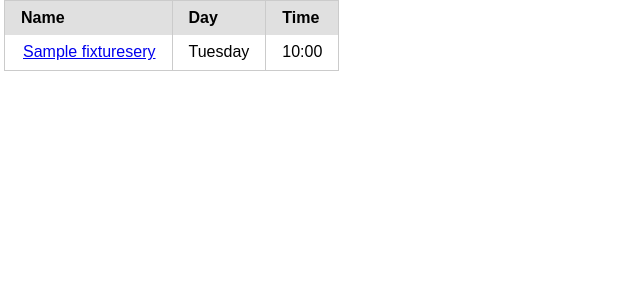
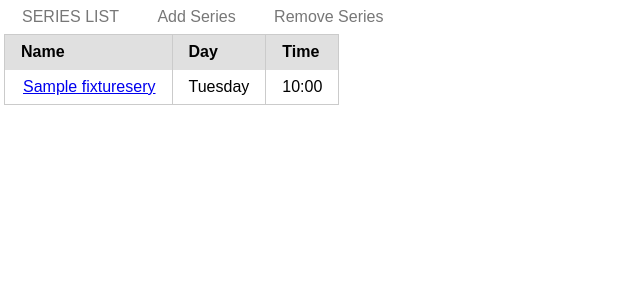
Before and after one commit to cwd18/Tennis-web-app, a PHP site: page /ListSeries.php in a window 1280 px wide. Shown: the top 300 px of the page, without its empty margins (0-640 px from the left). Run offline with PHP 8.4, Linux system fonts and the light colour scheme; tables that the repository leaves empty hold one stand-in row (values such as "Sample post"); some libraries are stand-ins or nearby versions.

Commit message:
Use Pure menu throughout

```diff
--- a/WebPages/ListSeries/ListSeries.php
+++ b/WebPages/ListSeries/ListSeries.php
@@ -11,6 +11,17 @@
 </head>
 <body>
 
+<div class="pure-menu pure-menu-horizontal">
+    <a href="Home.html" class="pure-menu-heading pure-menu-link">Series List</a>
+    <ul class="pure-menu-list">
+        <li class="pure-menu-item">
+            <a href="AddSeries.html" class="pure-menu-link">Add Series</a>
+        </li>
+        <li class="pure-menu-item">
+            <a href="RemSeries.php" class="pure-menu-link">Remove Series</a>
+        </li>
+    </ul>
+</div>
 
 <table class="pure-table">
     <thead>
```
